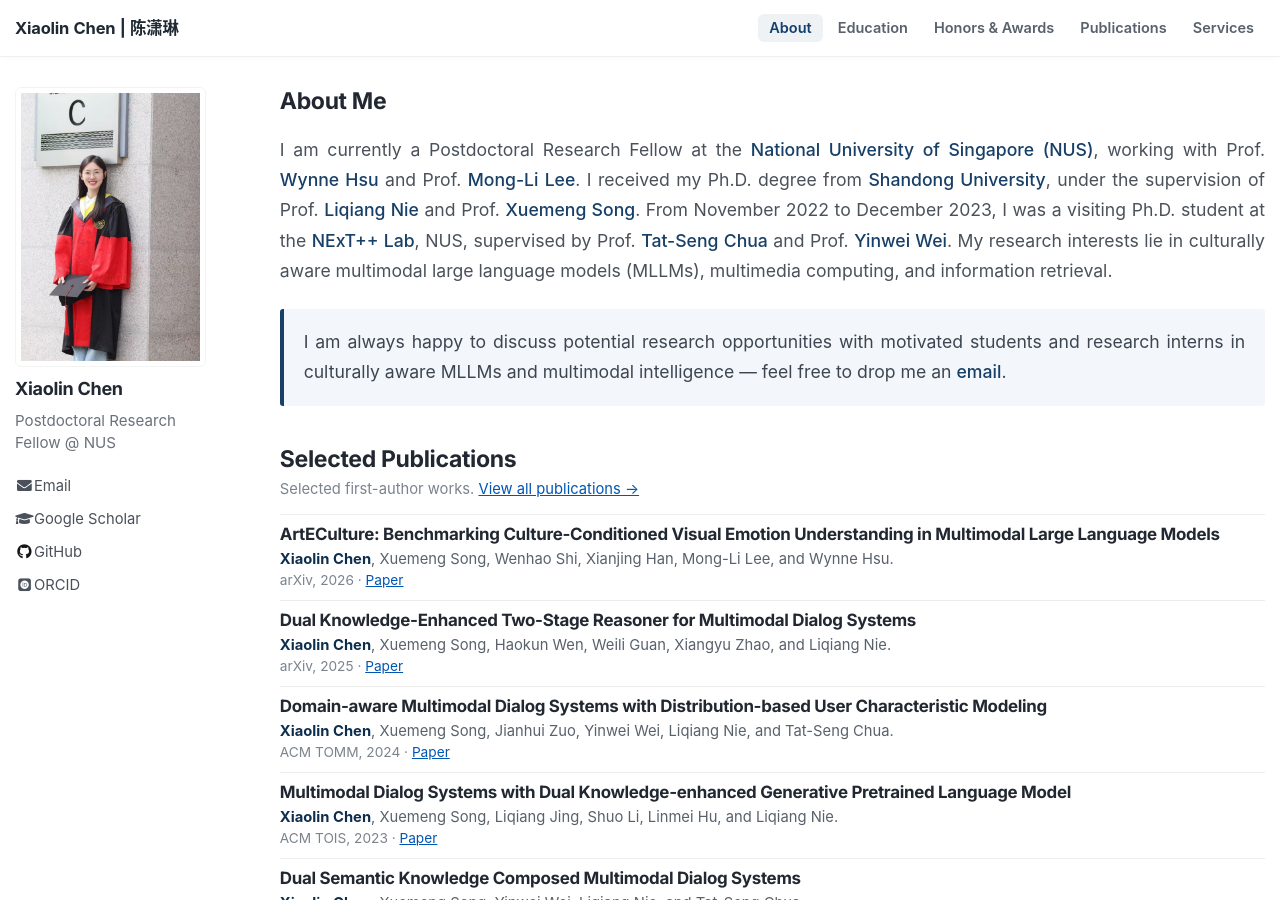
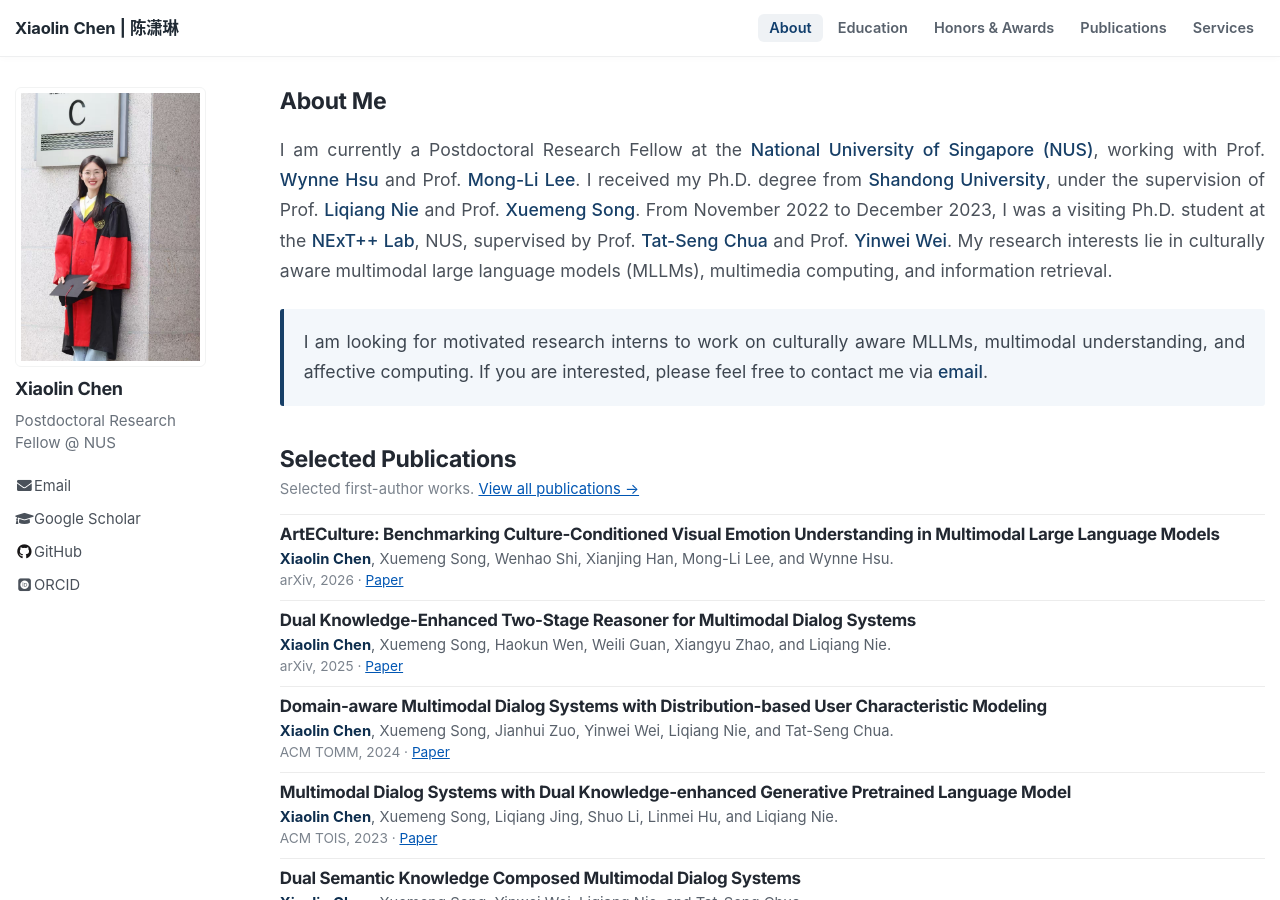
Before and after one commit to XiaolinChen-XL/XiaolinChen-XL.github.io, a Jekyll site: the page built from _pages/about.md, in a window 1280 px wide and 900 px high. Built offline with Jekyll 4.4.1, drawn with Linux system fonts in a browser that asks for light colours; some web fonts are replaced.

Commit message:
Polish research intern recruitment text

```diff
--- a/_pages/about.md
+++ b/_pages/about.md
@@ -19,7 +19,7 @@ I am currently a Postdoctoral Research Fellow at the <a href="https://www.nus.ed
 </p>
 
 <div class="hk-recruiting">
-<p>I am always happy to discuss potential research opportunities with motivated students and research interns in culturally aware MLLMs and multimodal intelligence — feel free to drop me an <a href="mailto:cxlicd@gmail.com">email</a>.</p>
+<p>I am looking for motivated research interns to work on culturally aware MLLMs, multimodal understanding, and affective computing. If you are interested, please feel free to contact me via <a href="mailto:cxlicd@gmail.com">email</a>.</p>
 </div>
 </div>
 
```
